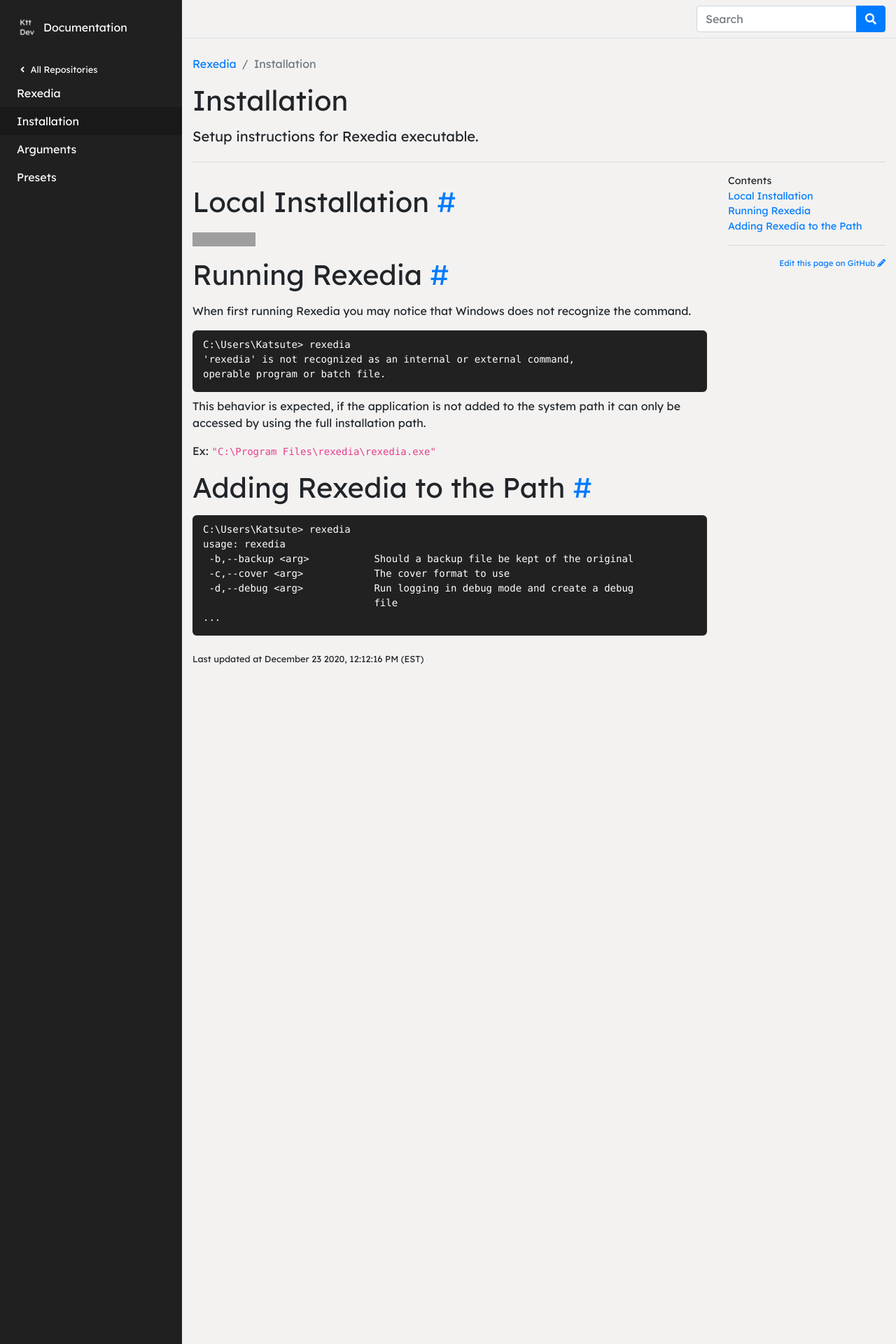
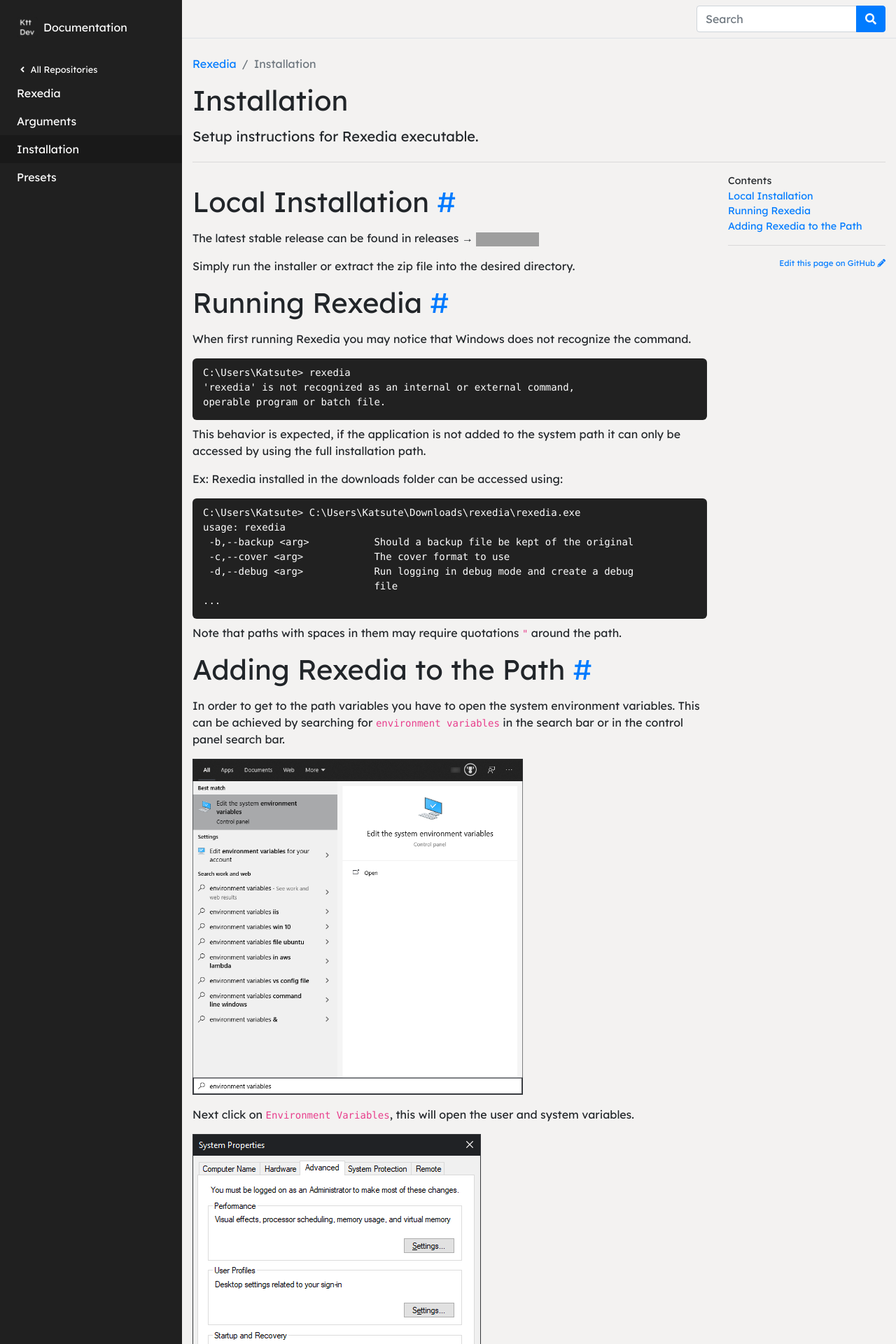
Before and after one commit to Ktt-Development/docs.kttdevelopment.com, a Jekyll site: the page built from rexedia/installation.md, in a window 1280 px wide. Shown: the top 1920 px of the page at 70% size. Built offline with Jekyll 4.4.1, drawn with Linux system fonts in a browser that asks for light colours; some of the changed text lies outside the part shown; grey boxes are pictures that could not be loaded.

Commit message:
rexedia wip

````diff
--- a/_includes/default/sidebar-repository.liquid
+++ b/_includes/default/sidebar-repository.liquid
@@ -24,8 +24,9 @@
     </a>
 </li>
 <!-- Categories -->
+{% assign pages = site.pages | sort: 'name' %}
 {% assign cat_ref = ref[0] %}
-{% for pg in site.pages %}
+{% for pg in pages %}
     {% assign pg_ref = pg.path | split: '/' %}
     {% if pg_ref[0] == ref[0] %}
         {% assign size = pg_ref | size %}
@@ -56,7 +57,7 @@
                         </summary>
                         <!-- Pages -->
                         <ul class="pl-0">
-                            {% for ipg in site.pages %}
+                            {% for ipg in pages %}
                                 {% assign ipg_ref = ipg.path | split: '/' %}
                                 {% comment %}Test that repo, folder match, and is not the index/readme file{% endcomment %}
 
--- a/_layouts/article.html
+++ b/_layouts/article.html
@@ -1,5 +1,7 @@
 ---
 layout: default
+after: |
+    <script src="/dependencies/kttdevelopment/js/markdown.js"></script>
 ---
 <article>
     {% include default/breadcrumb.liquid link=true %}
@@ -38,7 +40,7 @@ layout: default
         </div>
         {% endif %}
         <!-- content -->
-        <div class="markdown col-12{% if article %} col-xl-9{% endif %} order-3">
+        <div id="markdown" class="markdown col-12{% if article %} col-xl-9{% endif %} order-3">
             {% include import/anchor_headings.html html=content anchorBody='#' %}
         </div>
         <div class="col-12 d-block d-xl-none order-last">
--- a/_layouts/default.html
+++ b/_layouts/default.html
@@ -17,5 +17,6 @@ layout: compress
 
         {% include default/_after.liquid %}
         {{ page.after }}
+        {{ layout.after }}
     </body>
 </html>
--- a/dependencies/kttdevelopment/css/_markdown.scss
+++ b/dependencies/kttdevelopment/css/_markdown.scss
@@ -7,6 +7,7 @@
     }
 
     img{
+        max-height: 480px;
         max-width: 100%;
     }
 
--- /dev/null
+++ b/dependencies/kttdevelopment/js/markdown.js
@@ -0,0 +1,6 @@
+$("#markdown").ready(function(){
+    console.log("readY");
+    $("#markdown").find("a").filter(function() {
+        return this.hostname != window.location.hostname;
+    }).attr('target', '_blank');
+});
--- a/rexedia/installation.md
+++ b/rexedia/installation.md
@@ -5,7 +5,9 @@ body: Setup instructions for Rexedia executable.
 
 # Local Installation
 
-[![releases](https://img.shields.io/github/v/release/Ktt-Development/rexedia)](https://github.com/Ktt-Development/rexedia/releases)
+The latest stable release can be found in releases → [![releases](https://img.shields.io/github/v/release/Ktt-Development/rexedia)](https://github.com/Ktt-Development/rexedia/releases)
+
+Simply run the installer or extract the zip file into the desired directory.
 
 # Running Rexedia
 
@@ -19,9 +21,40 @@ operable program or batch file.
 
 This behavior is expected, if the application is not added to the system path it can only be accessed by using the full installation path.
 
-Ex: `"C:\Program Files\rexedia\rexedia.exe"`
+Ex: Rexedia installed in the downloads folder can be accessed using:
+```
+C:\Users\Katsute> C:\Users\Katsute\Downloads\rexedia\rexedia.exe
+usage: rexedia
+ -b,--backup <arg>           Should a backup file be kept of the original
+ -c,--cover <arg>            The cover format to use
+ -d,--debug <arg>            Run logging in debug mode and create a debug
+                             file
+...
+```
+
+Note that paths with spaces in them may require quotations `"` around the path.
 
 # Adding Rexedia to the Path
+
+In order to get to the path variables you have to open the system environment variables. This can be achieved by searching for `environment variables` in the search bar or in the control panel search bar.
+
+![search 'environment variables'](setup_path_1.png)
+
+Next click on `Environment Variables`, this will open the user and system variables.
+
+![click 'Environment Variables'](setup_path_2.png)
+
+Select the `Path` variable then `Edit` to edit the variables.
+
+![select path & click 'Edit...'](setup_path_3.png)
+
+Press `New` and add the path to the rexedia installation. The path should be the folder containing the executable, not the exe file itself.
+
+Ex: `C:\Program Files\rexedia`
+
+![add new with rexedia path](setup_path_4.png)
+
+After this is completed Rexedia should be accessible from the command prompt without needing the full path.
 
 ```
 C:\Users\Katsute> rexedia
````
Also changed, not shown: rexedia/arguments.md (+30 -2 lines), rexedia/setup_path_1.png.
